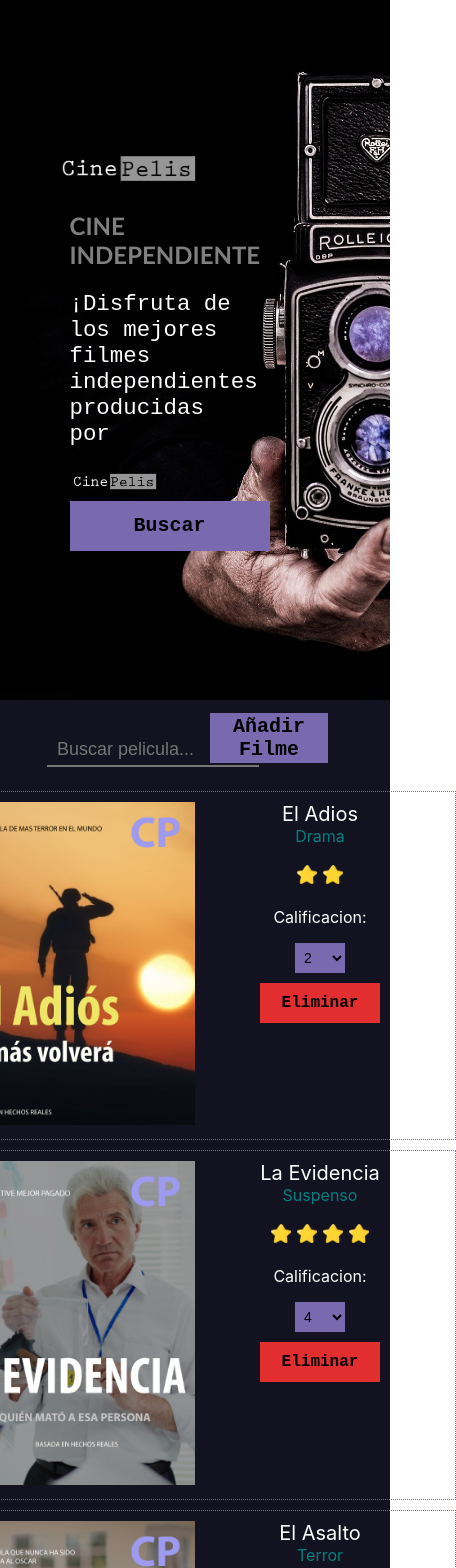
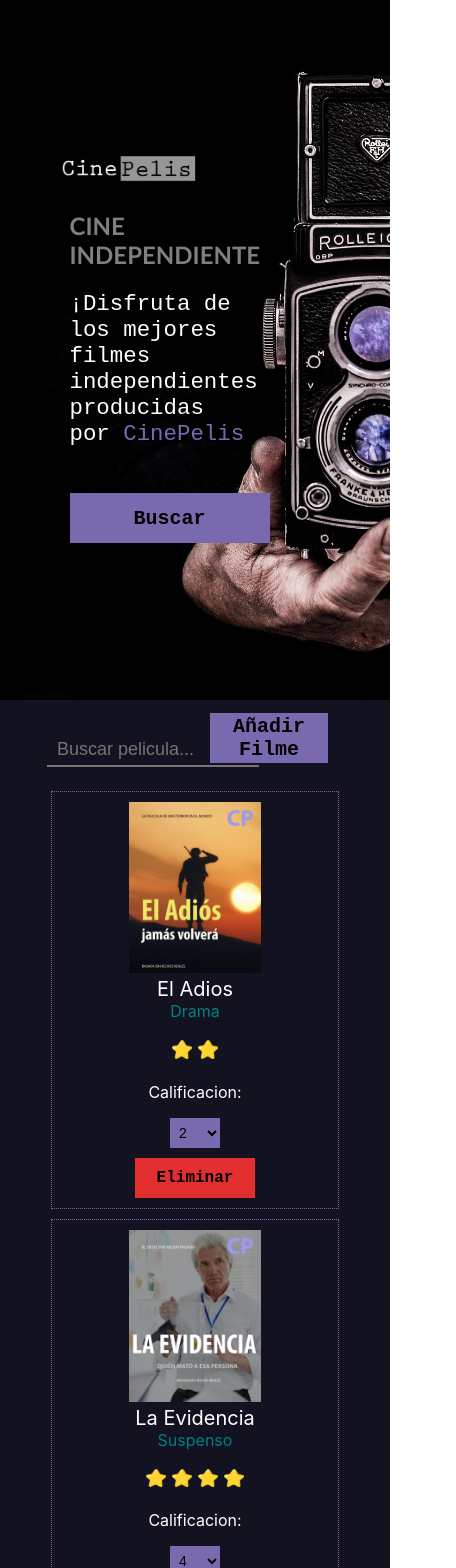
Before and after one commit to aldanajuansebastian/peliculas, a React (Create React App) app: page / in a window 390 px wide. Shown: the top 1568 px of the page, 456 px wide, since content can reach past the window. Built offline with nearby package versions, Linux system fonts and the light colour scheme.

Commit message:
List responsive and span on inicio.js added

```diff
--- a/src/Inicio.js
+++ b/src/Inicio.js
@@ -6,10 +6,9 @@ function Inicio (props) {
     return (
         <div className="inicio">
             <div className="contenedor">
-                <img className="logog" src="img/logocp.png" width="80%"/>
+                <img className="logog" src="img/logocp.png" width="80%" alt="Logo Cinepelis"/>
                 <h2>CINE INDEPENDIENTE</h2>
-                <h3>¡Disfruta de los mejores filmes <br/> independientes producidas por</h3>
-                <img className="logop" src="img/logocp.png" width="30%"/>
+                <h3>¡Disfruta de los mejores filmes <br/> independientes producidas por <span id="fontCP">CinePelis</span></h3>
                 <br/>
                 <button className="btn-blue" type="button"><Link to="buscar" smooth={true} duration={1000}>Buscar</Link></button>
             </div>
--- a/src/inicio.css
+++ b/src/inicio.css
@@ -45,6 +45,10 @@
     font-family:Courier New;
 }
 
+#fontCP {
+    color:#7969AF;
+}
+
 
 .inicio> .contenedor > .btn-blue {
     width:200px;
--- a/src/item.css
+++ b/src/item.css
@@ -47,4 +47,9 @@
         display: flex;
         flex-direction: column;
     }
+    .item {
+        display: flex;
+        flex-direction: column;
+        width: 80%;
+    }
 }
```
